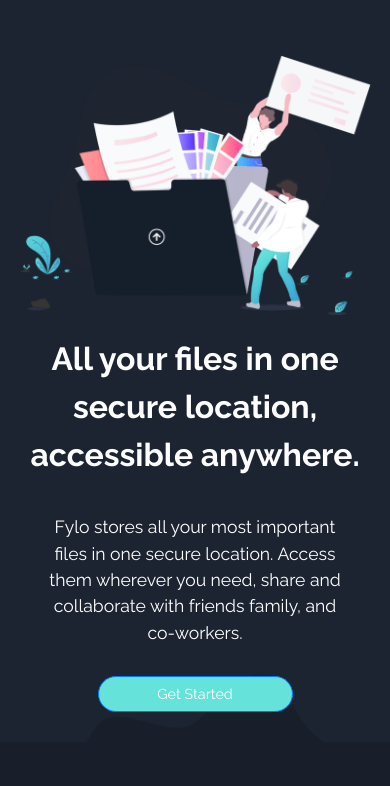
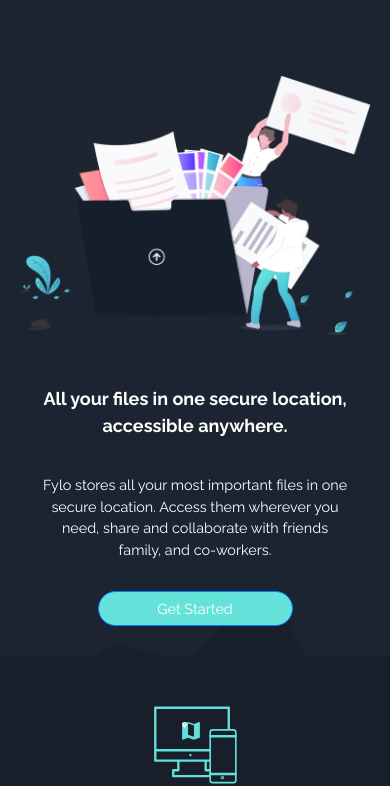
Before and after one commit to iamsuryansh/fylo-dark-landing-page, a plain HTML site: page index.html in a window 390 px wide. Shown: the part 68-854 px from the top of the page. Drawn offline with nearby package versions, Linux system fonts and the light colour scheme.

Commit message:
updated intro margin

```diff
--- a/styles.css
+++ b/styles.css
@@ -343,18 +343,20 @@
   }
 
   .intro img {
-    margin-top: 30px;
+    margin-top: 50px;
     width: 90%;
   }
 
   .intro .heading {
     width: 90%;
-    /* font-size: 18px; */
+    margin-top: 50px;
+    font-size: 18px;
   }
 
   .intro .summary {
     width: 80%;
-    font-size: 1.1rem;
+    font-size: 0.9rem;
+    /* background-color: hsl(218, 28%, 13%); */
   }
 
   .intro .btn {
@@ -365,10 +367,11 @@
 
   .intro {
     background-image: url(images/bg-curvy-mobile.svg);
-    background-position: center 670px;
+    background-position: center 600px;
   }
 
   .features {
+    position: relative;
     display: flex;
   }
 
@@ -489,9 +492,4 @@
     margin-bottom: 10px;
 
   }
-
-
-
-
-
 }
```
